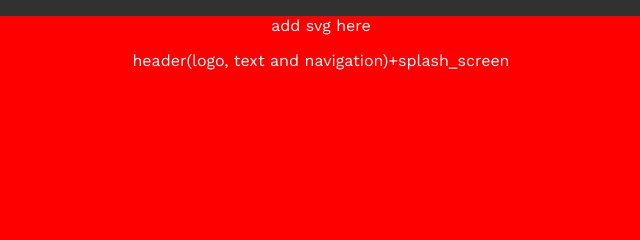
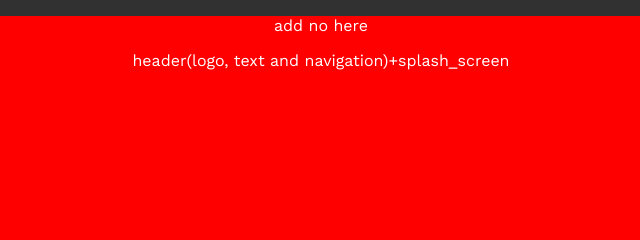
Before and after one commit to siggiblevins/lokaverkefni-vefth, a plain HTML site: page index.html in a window 1280 px wide. Shown: the top 240 px of the page, 319-959 px from the left. Drawn offline with nearby package versions, Linux system fonts and the light colour scheme.

Commit message:
Test commit

```diff
--- a/index.html
+++ b/index.html
@@ -10,7 +10,7 @@
 
     <body ng-controller="testCtrl">
         <div class="PART1 holder_div header_grid" id="PART1">
-            <p>add svg here</p>
+            <p>add no here</p>
             <p>header(logo, text and navigation)+splash_screen</p>
         </div>
         <div class="PART2 holder_div body_grid" id="PART2">body 1 image</div>
```
